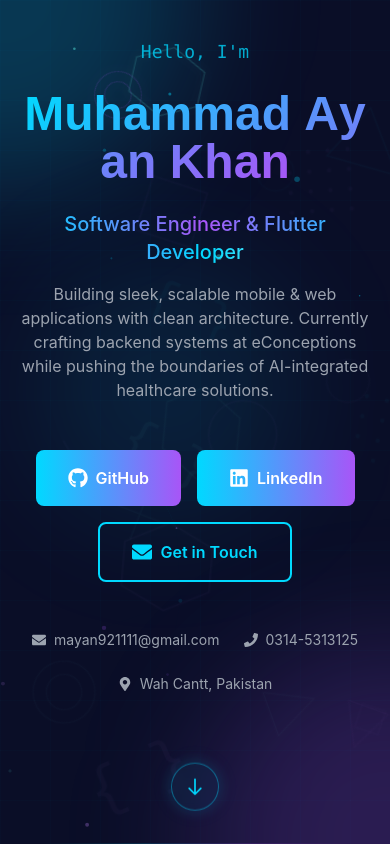
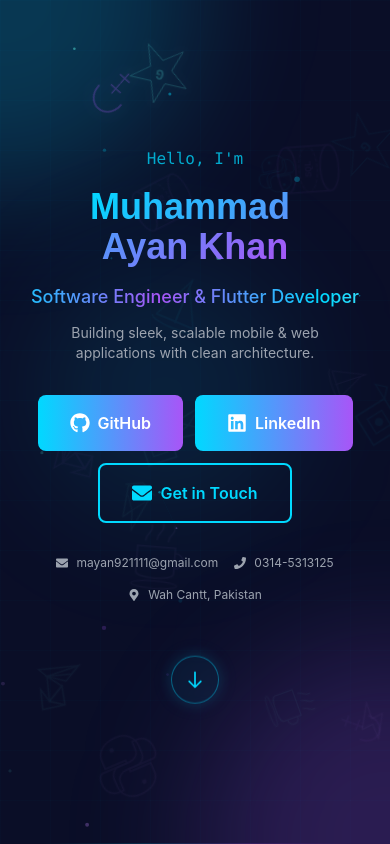
Before and after one commit to Oye-Ayan/portfolio, a Next.js app: page / in a window 390 px wide. Shown: the top 844 px of the page. Built offline with nearby package versions, Linux system fonts and the light colour scheme.

Commit message:
feat: Implement floating tech stack icons, enhance gradient text rendering with fallbacks, and refine mobile cursor behavior.

```diff
--- a/app/globals.css
+++ b/app/globals.css
@@ -24,7 +24,25 @@ body {
   color: #fff;
   font-family: var(--font-body);
   overflow-x: hidden;
+  /* cursor: none; — ORIGINAL, disabled for mobile fix below */
   cursor: none;
+}
+
+/* Restore default cursor on mobile/touch devices (no hover capability) */
+@media (hover: none),
+(pointer: coarse) {
+  body {
+    cursor: auto;
+  }
+
+  a,
+  button,
+  input,
+  textarea,
+  select,
+  [role="button"] {
+    cursor: auto;
+  }
 }
 
 /* Restore cursor on interactive elements */
@@ -37,11 +55,26 @@ select,
   cursor: pointer;
 }
 
+
+
 .gradient-text {
+
+  color: #00D9FF;
   background: linear-gradient(135deg, #00D9FF 0%, #A855F7 100%);
   -webkit-background-clip: text;
+  background-clip: text;
   -webkit-text-fill-color: transparent;
-  background-clip: text;
+  will-change: transform;
+  -webkit-transform: translateZ(0);
+  transform: translateZ(0);
+}
+
+@supports not (background-clip: text) {
+  .gradient-text {
+    background: none;
+    -webkit-text-fill-color: #00D9FF;
+    color: #00D9FF;
+  }
 }
 
 .glass-effect {
--- a/components/effects/FloatingShapes.tsx
+++ b/components/effects/FloatingShapes.tsx
@@ -3,95 +3,137 @@
 import { useEffect, useState, useRef } from 'react';
 import { motion, useMotionValue, useSpring, useTransform } from 'framer-motion';
 
+type TechType = 'java' | 'python' | 'cpp' | 'dart' | 'flutter' | 'mysql' | 'firebase' | 'supabase' | 'groovy' | 'grails';
+
 interface Shape {
   id: number;
-  type: 'hexagon' | 'circle' | 'triangle' | 'bracket' | 'ring' | 'dot-grid' | 'cross' | 'diamond';
+  type: TechType;
   x: number;
   y: number;
   size: number;
   rotation: number;
   duration: number;
   delay: number;
-  baseOpacity: number; // very low — shapes appear only when cursor is near
+  baseOpacity: number;
   depth: number;
   color: string;
 }
 
-function ShapeSVG({ type, size, color }: { type: Shape['type']; size: number; color: string }) {
+function TechIconSVG({ type, size, color }: { type: TechType; size: number; color: string }) {
+  const s = size;
   switch (type) {
-    case 'hexagon':
+    case 'java':
+      // Coffee cup icon
       return (
-        <svg width={size} height={size} viewBox="0 0 100 100" fill="none">
+        <svg width={s} height={s} viewBox="0 0 100 100" fill="none" xmlns="http://www.w3.org/2000/svg">
+          {/* Steam */}
+          <path d="M35 30 C35 20, 45 20, 42 10" stroke={color} strokeWidth="2" strokeLinecap="round" fill="none" />
+          <path d="M50 28 C50 18, 60 18, 57 8" stroke={color} strokeWidth="2" strokeLinecap="round" fill="none" />
+          <path d="M65 30 C65 20, 75 20, 72 10" stroke={color} strokeWidth="2" strokeLinecap="round" fill="none" />
+          {/* Cup body */}
+          <path d="M25 38 L25 72 C25 82, 75 82, 75 72 L75 38 Z" stroke={color} strokeWidth="2" fill="none" />
+          {/* Handle */}
+          <path d="M75 45 C90 45, 90 65, 75 65" stroke={color} strokeWidth="2" fill="none" />
+          {/* Saucer */}
+          <ellipse cx="50" cy="88" rx="30" ry="5" stroke={color} strokeWidth="1.5" fill="none" />
+        </svg>
+      );
+    case 'python':
+      // Python snake icon
+      return (
+        <svg width={s} height={s} viewBox="0 0 100 100" fill="none" xmlns="http://www.w3.org/2000/svg">
+          <path d="M50 8 C30 8, 20 18, 20 30 L20 42 L50 42 L50 46 L15 46 C15 46, 8 46, 8 58 C8 70, 15 78, 25 78 L32 78 L32 66 C32 60, 38 54, 46 54 L62 54 C68 54, 74 48, 74 42 L74 30 C74 18, 64 8, 50 8Z" stroke={color} strokeWidth="2" fill="none" />
+          <path d="M50 92 C70 92, 80 82, 80 70 L80 58 L50 58 L50 54 L85 54 C85 54, 92 54, 92 42 C92 30, 85 22, 75 22 L68 22 L68 34 C68 40, 62 46, 54 46 L38 46 C32 46, 26 52, 26 58 L26 70 C26 82, 36 92, 50 92Z" stroke={color} strokeWidth="2" fill="none" />
+          {/* Eyes */}
+          <circle cx="38" cy="22" r="3" fill={color} />
+          <circle cx="62" cy="78" r="3" fill={color} />
+        </svg>
+      );
+    case 'cpp':
+      // C++ text
+      return (
+        <svg width={s} height={s} viewBox="0 0 100 100" fill="none" xmlns="http://www.w3.org/2000/svg">
+          <path d="M40 25 C20 25, 10 38, 10 50 C10 62, 20 75, 40 75" stroke={color} strokeWidth="3" strokeLinecap="round" fill="none" />
+          <line x1="55" y1="40" x2="55" y2="60" stroke={color} strokeWidth="2.5" strokeLinecap="round" />
+          <line x1="45" y1="50" x2="65" y2="50" stroke={color} strokeWidth="2.5" strokeLinecap="round" />
+          <line x1="78" y1="40" x2="78" y2="60" stroke={color} strokeWidth="2.5" strokeLinecap="round" />
+          <line x1="68" y1="50" x2="88" y2="50" stroke={color} strokeWidth="2.5" strokeLinecap="round" />
+        </svg>
+      );
+    case 'dart':
+      // Dart target/arrowhead
+      return (
+        <svg width={s} height={s} viewBox="0 0 100 100" fill="none" xmlns="http://www.w3.org/2000/svg">
+          <path d="M20 50 L50 20 L80 50 L50 80 Z" stroke={color} strokeWidth="2" fill="none" />
+          <path d="M35 50 L50 35 L65 50 L50 65 Z" stroke={color} strokeWidth="1.5" fill="none" />
+          <circle cx="50" cy="50" r="5" fill={color} />
+          <path d="M80 50 L95 35 L95 50 Z" stroke={color} strokeWidth="1.5" fill="none" />
+        </svg>
+      );
+    case 'flutter':
+      // Flutter logo (layered brackets)
+      return (
+        <svg width={s} height={s} viewBox="0 0 100 100" fill="none" xmlns="http://www.w3.org/2000/svg">
+          <path d="M60 10 L20 50 L35 50 L60 25 Z" stroke={color} strokeWidth="2" fill="none" />
+          <path d="M60 10 L60 38 L35 50 Z" stroke={color} strokeWidth="2" fill="none" />
+          <path d="M35 50 L60 75 L60 47 Z" stroke={color} strokeWidth="2" fill="none" />
+          <path d="M60 47 L80 65 L60 75 Z" stroke={color} strokeWidth="2" fill="none" />
+          <path d="M60 75 L80 65 L60 90 L40 70 Z" stroke={color} strokeWidth="2" fill="none" />
+        </svg>
+      );
+    case 'mysql':
+      // Database cylinder
+      return (
+        <svg width={s} height={s} viewBox="0 0 100 100" fill="none" xmlns="http://www.w3.org/2000/svg">
+          <ellipse cx="50" cy="22" rx="30" ry="12" stroke={color} strokeWidth="2" fill="none" />
+          <path d="M20 22 L20 78" stroke={color} strokeWidth="2" />
+          <path d="M80 22 L80 78" stroke={color} strokeWidth="2" />
+          <ellipse cx="50" cy="78" rx="30" ry="12" stroke={color} strokeWidth="2" fill="none" />
+          <ellipse cx="50" cy="50" rx="30" ry="12" stroke={color} strokeWidth="1" strokeDasharray="4 3" fill="none" />
+          {/* SQL text */}
+          <text x="50" y="54" textAnchor="middle" fontSize="12" fill={color} fontFamily="monospace" fontWeight="bold">SQL</text>
+        </svg>
+      );
+    case 'firebase':
+      // Fire/flame icon
+      return (
+        <svg width={s} height={s} viewBox="0 0 100 100" fill="none" xmlns="http://www.w3.org/2000/svg">
+          <path d="M30 80 L40 15 L50 45 L60 30 L70 80 Z" stroke={color} strokeWidth="2" strokeLinejoin="round" fill="none" />
+          <path d="M25 80 L50 92 L75 80" stroke={color} strokeWidth="2" strokeLinejoin="round" fill="none" />
+          <path d="M35 65 L50 45 L65 65" stroke={color} strokeWidth="1.5" fill="none" />
+        </svg>
+      );
+    case 'supabase':
+      // Lightning bolt
+      return (
+        <svg width={s} height={s} viewBox="0 0 100 100" fill="none" xmlns="http://www.w3.org/2000/svg">
+          <path d="M55 5 L20 55 L48 55 L42 95 L80 42 L52 42 Z" stroke={color} strokeWidth="2.5" strokeLinejoin="round" fill="none" />
+        </svg>
+      );
+    case 'groovy':
+      // Star with G
+      return (
+        <svg width={s} height={s} viewBox="0 0 100 100" fill="none" xmlns="http://www.w3.org/2000/svg">
           <polygon
-            points="50,5 95,27.5 95,72.5 50,95 5,72.5 5,27.5"
+            points="50,5 61,38 95,38 67,60 78,93 50,73 22,93 33,60 5,38 39,38"
             stroke={color}
             strokeWidth="1.5"
+            fill="none"
           />
+          <text x="50" y="58" textAnchor="middle" fontSize="22" fill={color} fontFamily="monospace" fontWeight="bold">G</text>
         </svg>
       );
-    case 'circle':
+    case 'grails':
+      // Sail/boat icon with G
       return (
-        <svg width={size} height={size} viewBox="0 0 100 100" fill="none">
-          <circle cx="50" cy="50" r="45" stroke={color} strokeWidth="1.5" />
-        </svg>
-      );
-    case 'triangle':
-      return (
-        <svg width={size} height={size} viewBox="0 0 100 100" fill="none">
-          <polygon
-            points="50,10 90,90 10,90"
-            stroke={color}
-            strokeWidth="1.5"
-          />
-        </svg>
-      );
-    case 'bracket':
-      return (
-        <svg width={size} height={size} viewBox="0 0 100 100" fill="none">
-          <text
-            x="50"
-            y="65"
-            textAnchor="middle"
-            fontSize="60"
-            fill={color}
-            fontFamily="monospace"
-          >
-            {'{ }'}
-          </text>
-        </svg>
-      );
-    case 'ring':
-      return (
-        <svg width={size} height={size} viewBox="0 0 100 100" fill="none">
-          <circle cx="50" cy="50" r="35" stroke={color} strokeWidth="1" />
-          <circle cx="50" cy="50" r="20" stroke={color} strokeWidth="1" />
-        </svg>
-      );
-    case 'dot-grid':
-      return (
-        <svg width={size} height={size} viewBox="0 0 100 100" fill={color}>
-          {[20, 40, 60, 80].map(x =>
-            [20, 40, 60, 80].map(y => (
-              <circle key={`${x}-${y}`} cx={x} cy={y} r="2" />
-            ))
-          )}
-        </svg>
-      );
-    case 'cross':
-      return (
-        <svg width={size} height={size} viewBox="0 0 100 100" fill="none">
-          <line x1="50" y1="15" x2="50" y2="85" stroke={color} strokeWidth="1.5" />
-          <line x1="15" y1="50" x2="85" y2="50" stroke={color} strokeWidth="1.5" />
-        </svg>
-      );
-    case 'diamond':
-      return (
-        <svg width={size} height={size} viewBox="0 0 100 100" fill="none">
-          <polygon
-            points="50,5 95,50 50,95 5,50"
-            stroke={color}
-            strokeWidth="1.5"
-          />
+        <svg width={s} height={s} viewBox="0 0 100 100" fill="none" xmlns="http://www.w3.org/2000/svg">
+          {/* Sail */}
+          <path d="M50 10 L50 75 L20 75 Z" stroke={color} strokeWidth="2" strokeLinejoin="round" fill="none" />
+          <path d="M50 20 L50 75 L78 75 Z" stroke={color} strokeWidth="2" strokeLinejoin="round" fill="none" />
+          {/* Hull */}
+          <path d="M15 78 C15 88, 85 88, 85 78" stroke={color} strokeWidth="2" fill="none" />
+          {/* Mast */}
+          <line x1="50" y1="8" x2="50" y2="78" stroke={color} strokeWidth="1.5" />
         </svg>
       );
   }
@@ -101,16 +143,16 @@ export default function FloatingShapes() {
   const containerRef = useRef<HTMLDivElement>(null);
   const mouseX = useMotionValue(0);
   const mouseY = useMotionValue(0);
-  // Raw pixel position for proximity calc
   const mousePixelX = useRef(0);
   const mousePixelY = useRef(0);
+  const [isTouchDevice, setIsTouchDevice] = useState(false);
 
   const springX = useSpring(mouseX, { damping: 20, stiffness: 60 });
   const springY = useSpring(mouseY, { damping: 20, stiffness: 60 });
 
   const [shapes] = useState<Shape[]>(() => {
     const colors = ['#00D9FF', '#A855F7', '#5FFBF1', '#C084FC', '#00D9FF'];
-    const types: Shape['type'][] = ['hexagon', 'circle', 'triangle', 'bracket', 'ring', 'dot-grid', 'cross', 'diamond'];
+    const types: TechType[] = ['java', 'python', 'cpp', 'dart', 'flutter', 'mysql', 'firebase', 'supabase', 'groovy', 'grails'];
     const generated: Shape[] = [];
 
     for (let i = 0; i < 20; i++) {
@@ -119,11 +161,11 @@ export default function FloatingShapes() {
         type: types[i % types.length],
         x: Math.random() * 90 + 5,
         y: Math.random() * 90 + 5,
-        size: Math.random() * 70 + 35,
+        size: Math.random() * 40 + 40,
         rotation: Math.random() * 360,
         duration: Math.random() * 15 + 20,
         delay: Math.random() * 5,
-        baseOpacity: 0.03, // nearly invisible by default — Antigravity style
+        baseOpacity: 0.04,
         depth: Math.floor(Math.random() * 3) + 1,
         color: colors[Math.floor(Math.random() * colors.length)],
       });
@@ -131,7 +173,17 @@ export default function FloatingShapes() {
     return generated;
   });
 
+  // Detect touch device
   useEffect(() => {
+    const hasTouchPoints = navigator.maxTouchPoints > 0;
+    const hasCoarsePointer = window.matchMedia('(pointer: coarse)').matches;
+    const hasNoHover = window.matchMedia('(hover: none)').matches;
+    setIsTouchDevice((hasTouchPoints && hasCoarsePointer) || (hasTouchPoints && hasNoHover));
+  }, []);
+
+  useEffect(() => {
+    if (isTouchDevice) return;
+
     const handleMouseMove = (e: MouseEvent) => {
       const rect = containerRef.current?.getBoundingClientRect();
       if (rect) {
@@ -144,12 +196,12 @@ export default function FloatingShapes() {
 
     window.addEventListener('mousemove', handleMouseMove);
     return () => window.removeEventListener('mousemove', handleMouseMove);
-  }, [mouseX, mouseY]);
+  }, [mouseX, mouseY, isTouchDevice]);
 
   return (
     <div ref={containerRef} className="absolute inset-0 overflow-hidden pointer-events-none">
       {shapes.map((shape) => {
-        const parallaxMultiplier = shape.depth * 25; // stronger parallax
+        const parallaxMultiplier = shape.depth * 25;
 
         return (
           <FloatingShape
@@ -161,6 +213,7 @@ export default function FloatingShapes() {
             containerRef={containerRef}
             mousePixelX={mousePixelX}
             mousePixelY={mousePixelY}
+            isTouchDevice={isTouchDevice}
           />
         );
       })}
@@ -176,6 +229,7 @@ function FloatingShape({
   containerRef,
   mousePixelX,
   mousePixelY,
+  isTouchDevice,
 }: {
   shape: Shape;
   springX: ReturnType<typeof useSpring>;
@@ -184,16 +238,22 @@ function FloatingShape({
   containerRef: React.RefObject<HTMLDivElement | null>;
   mousePixelX: React.RefObject<number>;
   mousePixelY: React.RefObject<number>;
+  isTouchDevice: boolean;
 }) {
   const translateX = useTransform(springX, (v) => v * parallaxMultiplier);
   const translateY = useTransform(springY, (v) => v * parallaxMultiplier);
   const shapeRef = useRef<HTMLDivElement>(null);
-  const [revealOpacity, setRevealOpacity] = useState(shape.baseOpacity);
+  // On touch devices, show at static low opacity; on desktop use proximity reveal
+  const [revealOpacity, setRevealOpacity] = useState(
+    isTouchDevice ? shape.baseOpacity + 0.12 : shape.baseOpacity
+  );
 
-  // Proximity-based reveal: shapes illuminate when cursor is nearby
+  // Proximity-based reveal — desktop only
   useEffect(() => {
+    if (isTouchDevice) return;
+
     let frameId: number;
-    const REVEAL_RADIUS = 250; // px — how close cursor needs to be
+    const REVEAL_RADIUS = 250;
 
     const checkProximity = () => {
       if (shapeRef.current && containerRef.current) {
@@ -206,7 +266,6 @@ function FloatingShape({
         const dist = Math.sqrt(dx * dx + dy * dy);
 
         if (dist < REVEAL_RADIUS) {
-          // Closer = more visible, max ~0.6 opacity
           const intensity = 1 - dist / REVEAL_RADIUS;
           setRevealOpacity(shape.baseOpacity + intensity * 0.55);
         } else {
@@ -218,7 +277,7 @@ function FloatingShape({
 
     checkProximity();
     return () => cancelAnimationFrame(frameId);
-  }, [shape.baseOpacity, containerRef, mousePixelX, mousePixelY]);
+  }, [shape.baseOpacity, containerRef, mousePixelX, mousePixelY, isTouchDevice]);
 
   return (
     <motion.div
@@ -227,8 +286,8 @@ function FloatingShape({
       style={{
         left: `${shape.x}%`,
         top: `${shape.y}%`,
-        x: translateX,
-        y: translateY,
+        x: isTouchDevice ? 0 : translateX,
+        y: isTouchDevice ? 0 : translateY,
         opacity: revealOpacity,
         transition: 'opacity 0.3s ease-out',
         filter: revealOpacity > 0.15 ? `drop-shadow(0 0 ${revealOpacity * 20}px ${shape.color}40)` : 'none',
@@ -251,7 +310,7 @@ function FloatingShape({
         },
       }}
     >
-      <ShapeSVG type={shape.type} size={shape.size} color={shape.color} />
+      <TechIconSVG type={shape.type} size={shape.size} color={shape.color} />
     </motion.div>
   );
 }
--- a/components/sections/Hero.tsx
+++ b/components/sections/Hero.tsx
@@ -6,26 +6,24 @@ import Button from '../ui/Button';
 import FloatingShapes from '../effects/FloatingShapes';
 import MagneticElement from '../effects/MagneticElement';
 
-// Character-by-character text reveal component
 function AnimatedText({ text, className = '' }: { text: string; className?: string }) {
-  const chars = text.split('');
+  const words = text.split(' ');
 
   return (
     <span className={className}>
-      {chars.map((char, i) => (
+      {words.map((word, i) => (
         <motion.span
           key={i}
-          initial={{ opacity: 0, y: 40, rotateX: -90 }}
-          animate={{ opacity: 1, y: 0, rotateX: 0 }}
+          initial={{ opacity: 0, y: 30 }}
+          animate={{ opacity: 1, y: 0 }}
           transition={{
-            duration: 0.5,
-            delay: 0.8 + i * 0.03,
+            duration: 0.6,
+            delay: 0.6 + i * 0.12,
             ease: [0.215, 0.61, 0.355, 1],
           }}
           className="inline-block"
-          style={{ display: char === ' ' ? 'inline' : 'inline-block' }}
         >
-          {char === ' ' ? '\u00A0' : char}
+          {word}{i < words.length - 1 ? '\u00A0' : ''}
         </motion.span>
       ))}
     </span>
@@ -47,7 +45,7 @@ export default function Hero() {
   };
 
   return (
-    <section id="home" className="min-h-screen flex items-center justify-center relative overflow-hidden px-4">
+    <section id="home" className="min-h-screen flex items-center justify-center relative overflow-hidden px-6 sm:px-8">
       {/* Background blobs */}
       <div className="absolute inset-0 overflow-hidden">
         <div className="absolute w-96 h-96 bg-cyan/20 rounded-full blur-3xl -top-48 -left-48 animate-float" />
@@ -55,7 +53,7 @@ export default function Hero() {
         <div className="absolute w-64 h-64 bg-cyan/10 rounded-full blur-3xl top-1/3 right-1/4 animate-float" style={{ animationDelay: '4s' }} />
       </div>
 
-      {/* Floating geometric shapes with parallax */}
+      {/* Floating tech icon shapes with parallax */}
       <FloatingShapes />
 
       <motion.div
@@ -64,9 +62,9 @@ export default function Hero() {
         animate="show"
         className="max-w-6xl mx-auto text-center relative z-10"
       >
-        <motion.div variants={item} className="mb-6">
+        <motion.div variants={item} className="mb-4 sm:mb-6">
           <motion.span
-            className="text-cyan font-mono text-lg md:text-xl lg:text-2xl inline-block"
+            className="text-cyan font-mono text-base sm:text-lg md:text-xl lg:text-2xl inline-block"
             animate={{ opacity: [0.5, 1, 0.5] }}
             transition={{ duration: 3, repeat: Infinity, ease: 'easeInOut' }}
           >
@@ -76,14 +74,14 @@ export default function Hero() {
 
         <motion.h1
           variants={item}
-          className="text-5xl md:text-7xl lg:text-8xl font-display font-bold mb-6"
+          className="text-4xl sm:text-5xl md:text-7xl lg:text-8xl font-display font-bold mb-4 sm:mb-6 text-balance"
         >
           <AnimatedText text="Muhammad Ayan Khan" className="gradient-text" />
         </motion.h1>
 
         <motion.p
           variants={item}
-          className="text-xl md:text-2xl lg:text-3xl text-gray-300 mb-4 font-medium"
+          className="text-lg sm:text-xl md:text-2xl lg:text-3xl text-gray-300 mb-3 sm:mb-4 font-medium"
         >
           <motion.span
             initial={{ backgroundPosition: '200% 0' }}
@@ -103,13 +101,12 @@ export default function Hero() {
 
         <motion.p
           variants={item}
-          className="text-gray-400 text-base md:text-lg max-w-2xl mx-auto mb-12"
+          className="text-gray-400 text-sm sm:text-base md:text-lg max-w-2xl mx-auto mb-8 sm:mb-12 px-2"
         >
           Building sleek, scalable mobile & web applications with clean architecture.
-          Currently crafting backend systems at eConceptions while pushing the boundaries of AI-integrated healthcare solutions.
         </motion.p>
 
-        <motion.div variants={item} className="flex flex-wrap justify-center gap-4 mb-12">
+        <motion.div variants={item} className="flex flex-wrap justify-center gap-3 sm:gap-4 mb-8 sm:mb-12">
           <MagneticElement strength={0.4}>
             <Button href="https://github.com/Oye-Ayan" variant="primary">
               <FaGithub className="text-xl" />
@@ -132,7 +129,7 @@ export default function Hero() {
 
         <motion.div
           variants={item}
-          className="flex flex-wrap justify-center gap-6 text-sm text-gray-400"
+          className="flex flex-wrap justify-center gap-4 sm:gap-6 text-xs sm:text-sm text-gray-400"
         >
           <a href="mailto:mayan921111@gmail.com" className="flex items-center gap-2 hover:text-cyan transition">
             <FaEnvelope /> mayan921111@gmail.com
@@ -145,7 +142,7 @@ export default function Hero() {
           </span>
         </motion.div>
 
-        <motion.div variants={item} className="mt-16">
+        <motion.div variants={item} className="mt-12 sm:mt-16">
           <MagneticElement strength={0.5} distance={120}>
             <motion.button
               onClick={() => {
```
